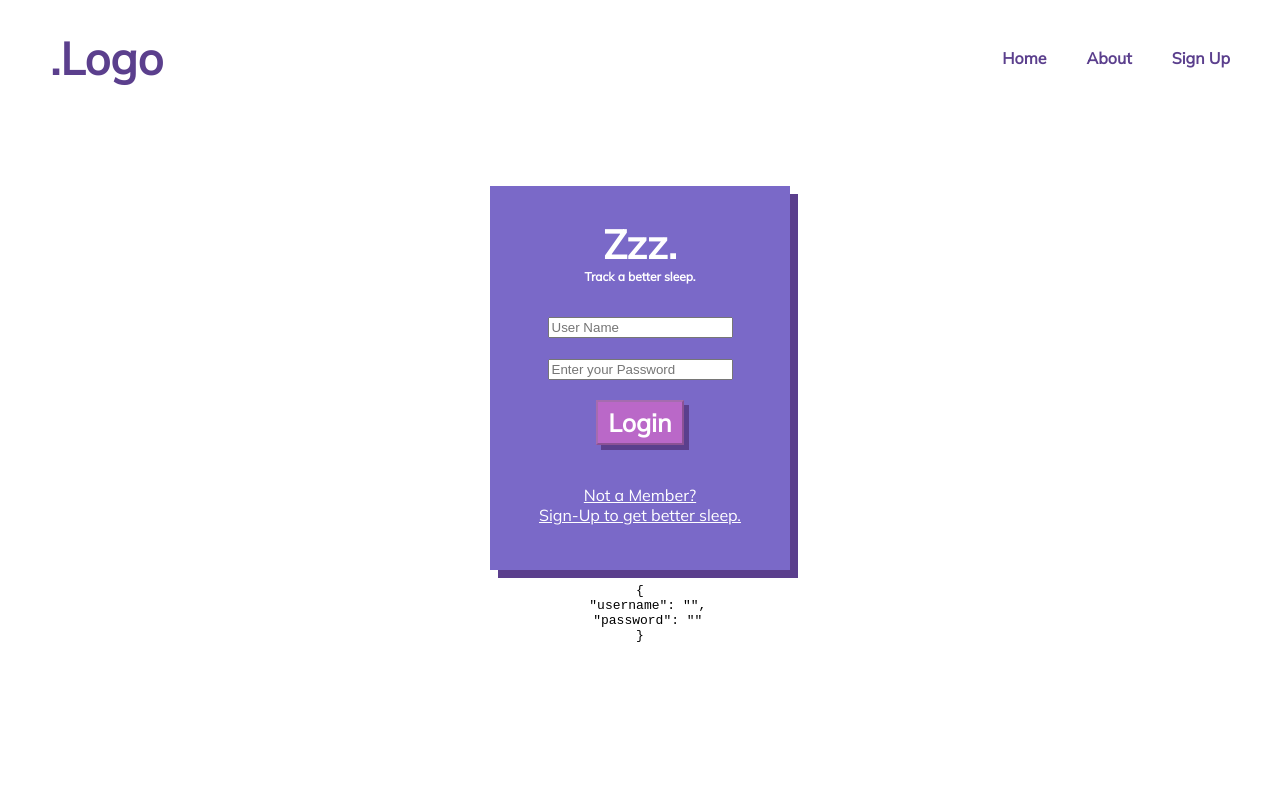
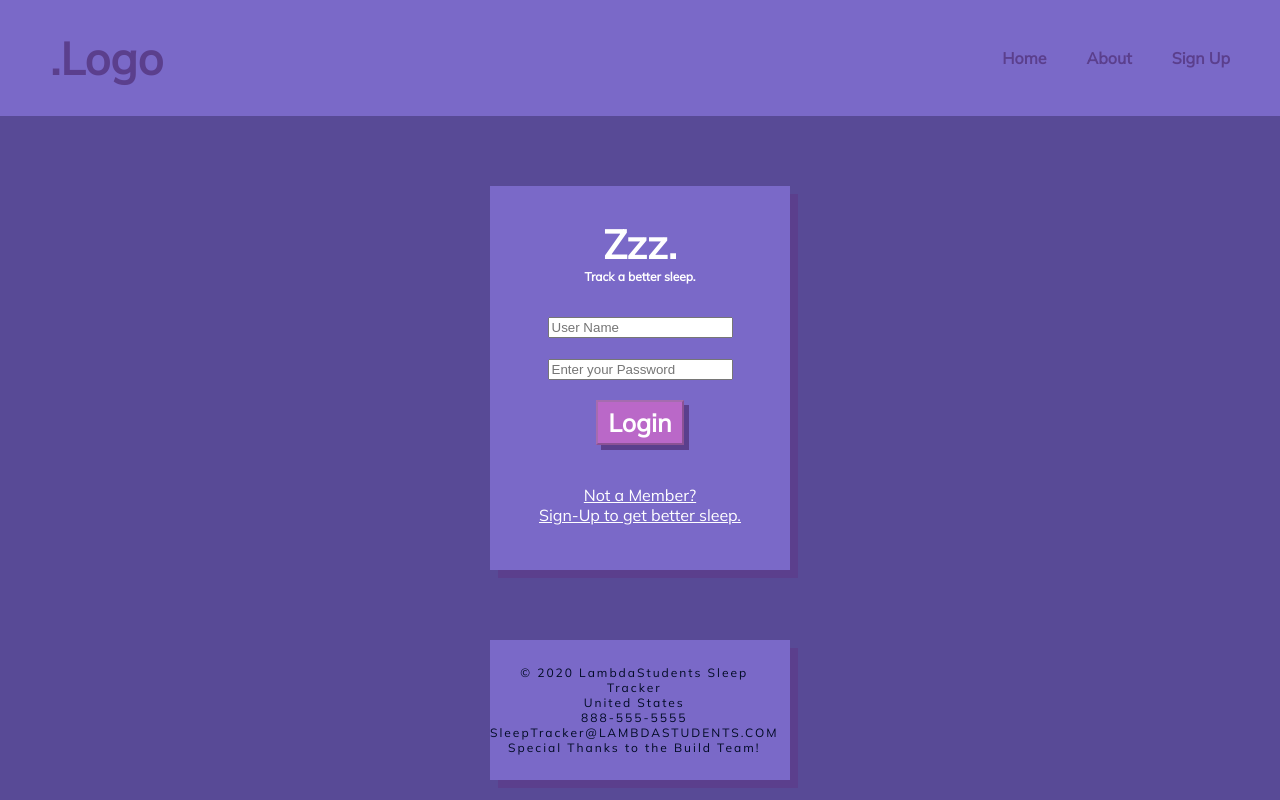
Before and after one commit to bw-sleep-tracker-1/React, a React (Create React App) app: page / in a window 1280 px wide. Built offline with nearby package versions, Linux system fonts and the light colour scheme.

Commit message:
background color

```diff
--- a/src/App.css
+++ b/src/App.css
@@ -3,6 +3,9 @@
   flex-direction: column;
   align-items: center;
   text-align: center;
+}
+body {
+  background-color: #584a96;
 }
 
 .signUp {
@@ -18,6 +21,7 @@ header {
   flex-direction: row;
   align-items: center;
   justify-content: space-between;
+  background-color: #7a69c8;
 }
 
 nav {
--- a/src/components/LogIn.js
+++ b/src/components/LogIn.js
@@ -4,6 +4,46 @@ import * as yup from "yup";
 import formSchema from "../validation/formSchema";
 // import axiosWithAuth from '../components/axiosWithAuth'
 import axios from "axios";
+import styled, { keyframes } from "styled-components";
+
+const kf = keyframes`
+50% {
+  transform: scale(0.8);
+}
+  100% {
+    opacity: 1;
+    transform: scale(1);
+  }
+
+
+`;
+
+const StyledForm = styled.div`
+  opacity: 0;
+  transform: scale(2);
+  animation: ${kf} 2s forwards;
+
+  transition: all 0.3s ease-in-out;
+  &:hover {
+    transition: all 0.3s ease-in-out;
+      }
+      button {
+
+    transition: all 0.8s ease-in-out;
+    &:hover {
+      transition: all 0.8s ease-in-out;
+
+    }
+  }
+
+    a {
+
+    transition: all 0.8s ease-in-out;
+    &:hover {
+      transition: all 0.8s ease-in-out;
+
+    }
+`;
 
 const LogIn = (props) => {
   const logInState = props.logInState;
@@ -36,7 +76,11 @@ const LogIn = (props) => {
 
   const formSubmit = (event) => {
     event.preventDefault();
-    axios.post("https://lambda-bw-sleep-tracker.herokuapp.com/auth/login",logInState)
+    axios
+      .post(
+        "https://lambda-bw-sleep-tracker.herokuapp.com/auth/login",
+        logInState
+      )
       .then((response) => {
         // localStorage.setItem('token', response.data.payload)
         // history.push('/signup')
@@ -68,13 +112,24 @@ const LogIn = (props) => {
   };
 
   return (
+    <StyledForm>
       <div className="logIn">
         <header>
           <h1>.Logo</h1>
           <nav>
-          <ul><a href="https://quizzical-hermann-5f0d21.netlify.app/index.html">Home</a></ul>
-          <ul><a href="https://quizzical-hermann-5f0d21.netlify.app/about.html">About</a></ul>
-          <ul><a href="https://react-dusky.vercel.app/signup">Sign Up</a></ul>
+            <ul>
+              <a href="https://quizzical-hermann-5f0d21.netlify.app/index.html">
+                Home
+              </a>
+            </ul>
+            <ul>
+              <a href="https://quizzical-hermann-5f0d21.netlify.app/about.html">
+                About
+              </a>
+            </ul>
+            <ul>
+              <a href="https://react-dusky.vercel.app/signup">Sign Up</a>
+            </ul>
           </nav>
         </header>
 
@@ -119,8 +174,22 @@ const LogIn = (props) => {
             Sign-Up to get better sleep.
           </a>
         </div>
-      <pre>{JSON.stringify(logInState, null, 2)}</pre>
+
+        <footer>
+          <p2>
+            © 2020 LambdaStudents Sleep
+            <br /> Tracker
+            <br />
+            United States
+            <br />
+            888-555-5555
+            <br />
+            SleepTracker@LAMBDASTUDENTS.COM
+            <br /> Special Thanks to the Build Team!
+          </p2>
+        </footer>
       </div>
+    </StyledForm>
   );
 };
 
```
Lines whose indentation alone changed are shown as unchanged.
